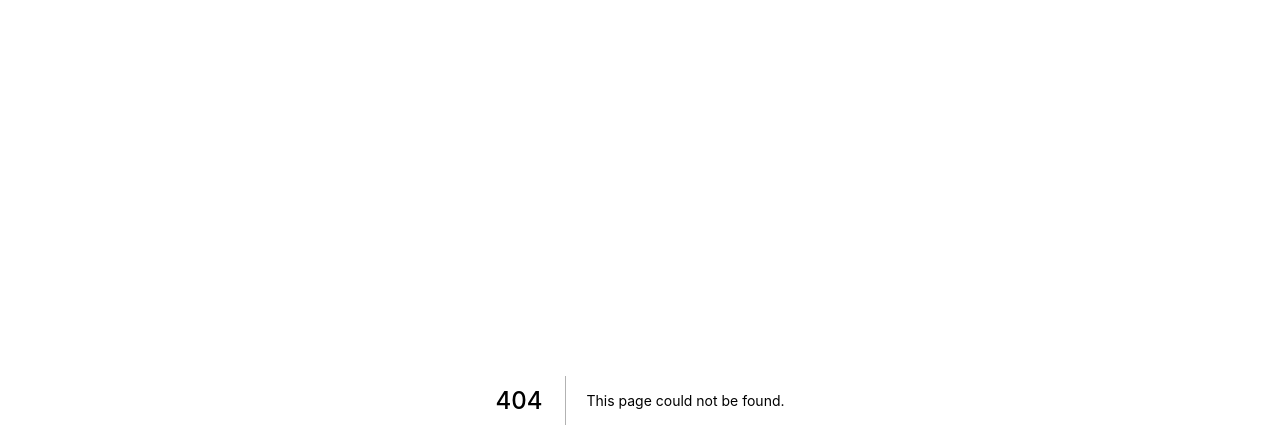
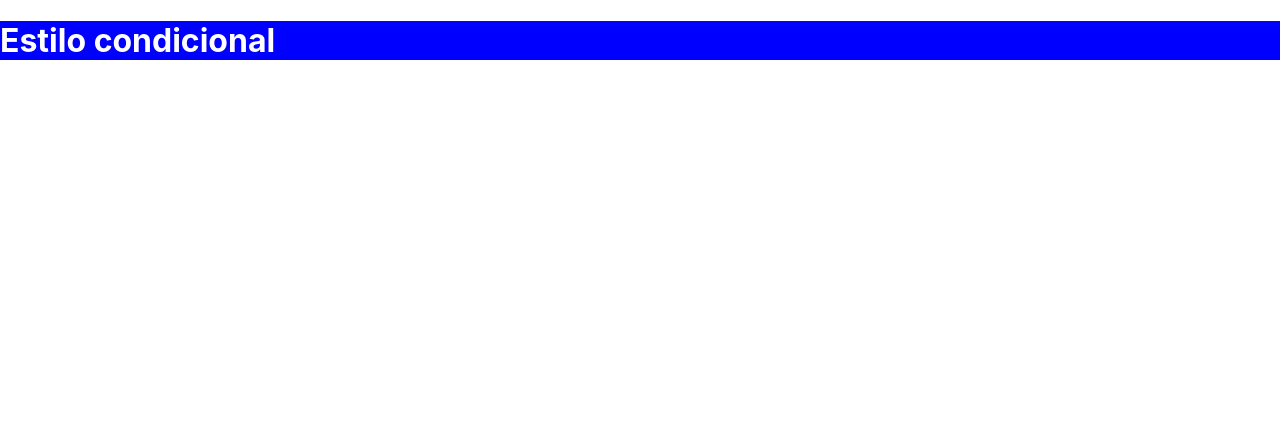
Before and after one commit to ValdirCezar/next-first-contact, a Next.js app: page /css/usandoEstilo in a window 1280 px wide. Before the commit this address had no page. Shown: the top 448 px of the page. Built offline with nearby package versions, Linux system fonts and the light colour scheme.

Commit message:
conditional styles

```diff
--- /dev/null
+++ b/components/Estilo.jsx
@@ -0,0 +1,12 @@
+export default function Estio(props) {
+   return (
+      <div>
+         <h1 style={
+            {
+               backgroundColor: props.numero <= 10 ? "gr een" : "blue",
+               color: "white"
+            }
+         } >Estilo condicional</h1>
+      </div>
+   )
+}
--- /dev/null
+++ b/pages/css/usandoEstilo.jsx
@@ -0,0 +1,10 @@
+import Estio from "../../components/Estilo";
+
+export default function usandoEstilo() {
+   return (
+      <div>
+         <Estio numero={15}/>
+         <Estio numero={3}/>
+      </div>
+   )
+}
```
